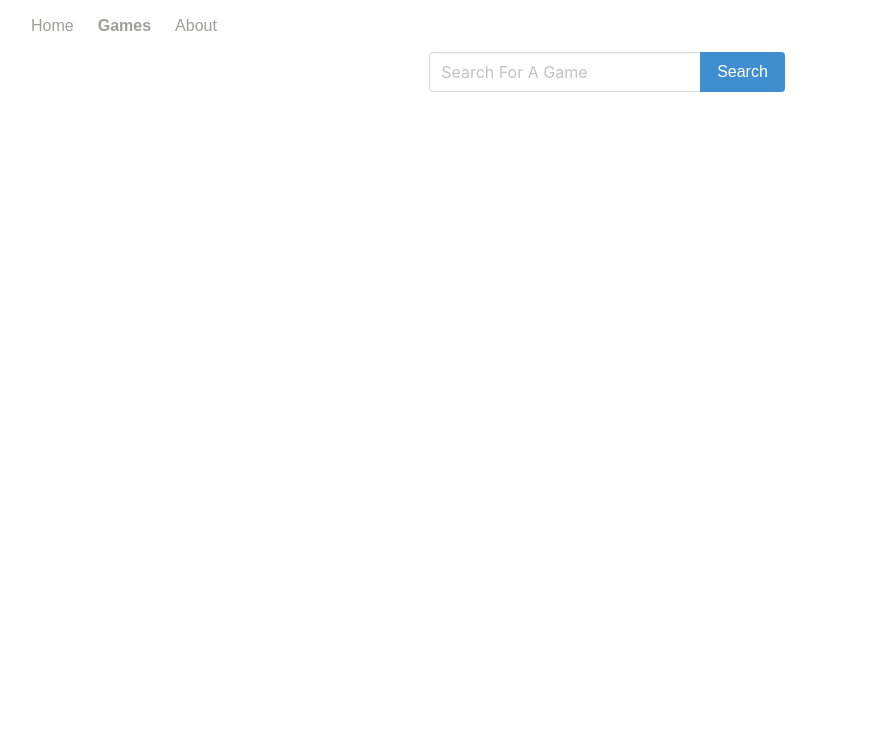
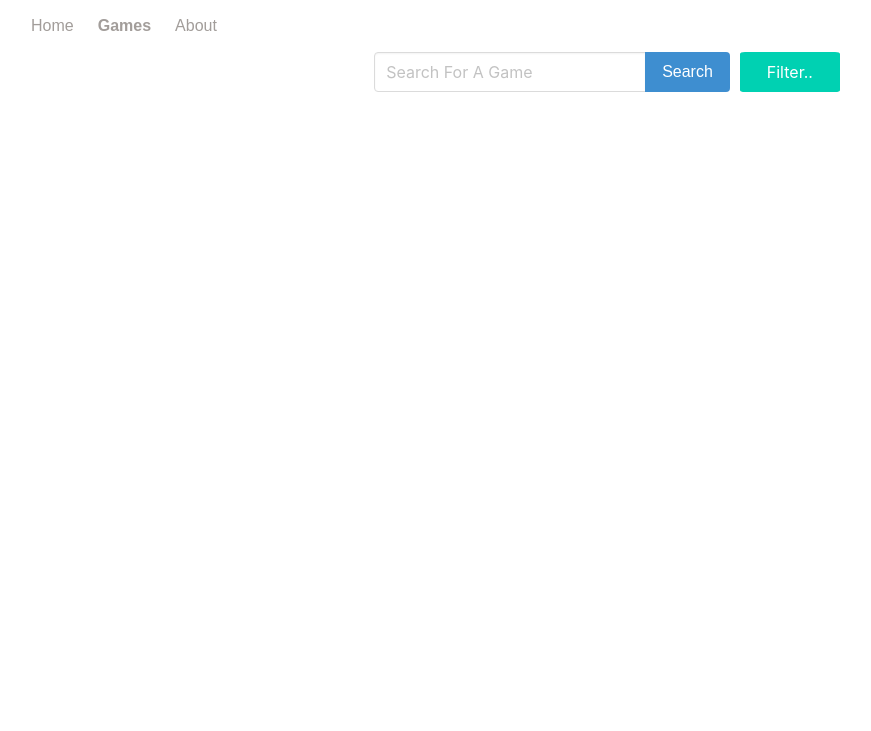
Before and after one commit to digitalh2o2/react_bitget, a React app: page /games in a window 1280 px wide. Shown: the top 731 px of the page, without its empty margins (33-904 px from the left). Built offline with nearby package versions, Linux system fonts and the light colour scheme; no server answers.

Commit message:
Filter asc or desc from main page results

```diff
--- a/src/App.scss
+++ b/src/App.scss
@@ -32,6 +32,17 @@ body {
 
 img {
 	border-radius: 5%;
+}
+
+/*
+  =====================
+  Search Component
+  =====================
+*/
+
+select {
+	margin-left: 10px;
+	border-radius: 5% !important;
 }
 
 /*
--- a/src/Components/MainPage.js
+++ b/src/Components/MainPage.js
@@ -2,6 +2,8 @@ import React from "react";
 import Search from "./Search";
 import Games from "./Games";
 import api from "../utils/api";
+import _ from "lodash";
+import orderBy from "lodash/orderBy";
 
 const DEFAULT_QUERY = "megaman";
 
@@ -16,6 +18,7 @@ class MainPage extends React.Component {
 
 		this.onSearch = this.onSearch.bind(this);
 		this.onSubmit = this.onSubmit.bind(this);
+		this.toggleSort = this.toggleSort.bind(this);
 	}
 
 	onSearch(e) {
@@ -43,6 +46,21 @@ class MainPage extends React.Component {
 			});
 	}
 
+	toggleSort(e) {
+		const { games } = this.state;
+		let value = e.target.value;
+		let sorted;
+		if (value === "a") {
+			sorted = _.orderBy(games, ["name"], ["asc", "desc"]);
+		} else if (value === "z") {
+			sorted = _.orderBy(games, ["name"], ["desc", "asc"]);
+		}
+
+		this.setState({
+			games: sorted
+		});
+	}
+
 	render() {
 		const { searchTerm, games } = this.state;
 		const { match } = this.props;
@@ -52,6 +70,7 @@ class MainPage extends React.Component {
 					<Search
 						value={searchTerm}
 						onChange={this.onSearch}
+						toggleSort={this.toggleSort}
 						onSubmit={this.onSubmit}
 					>
 						Search
--- a/src/Components/Search.js
+++ b/src/Components/Search.js
@@ -2,7 +2,7 @@ import React from "react";
 
 class Search extends React.Component {
 	render() {
-    const { onSubmit, value, onChange, children } = this.props;
+		const { onSubmit, value, onChange, toggleSort, children } = this.props;
 		return (
 			<section>
 				<form onSubmit={onSubmit} className="input-field">
@@ -20,6 +20,17 @@ class Search extends React.Component {
 							<a className="button is-info" onClick={onSubmit}>
 								{children}
 							</a>
+							<select
+								className="button is-primary"
+								onClick={e => toggleSort(e)}
+								style={{ width: "100px" }}
+							>
+								<option value="" disabled selected hidden>
+									Filter..
+								</option>
+								<option value="a">A..Z</option>
+								<option value="z">Z..A</option>
+							</select>
 						</div>
 					</div>
 				</form>
```
Also changed, not shown: package.json (+6 -4 lines), public/index.html (+0 -1 lines), src/App.css, 1 other file. Lines whose indentation alone changed are shown as unchanged.
